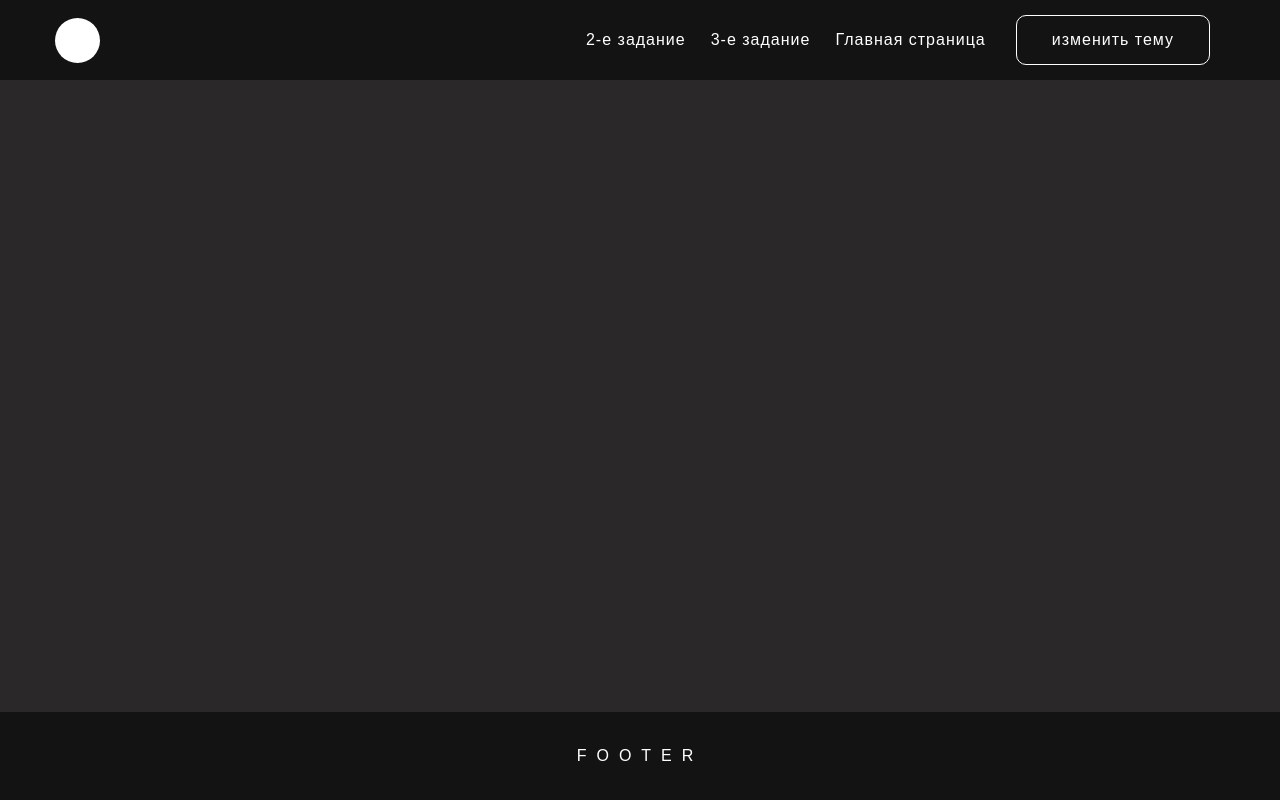
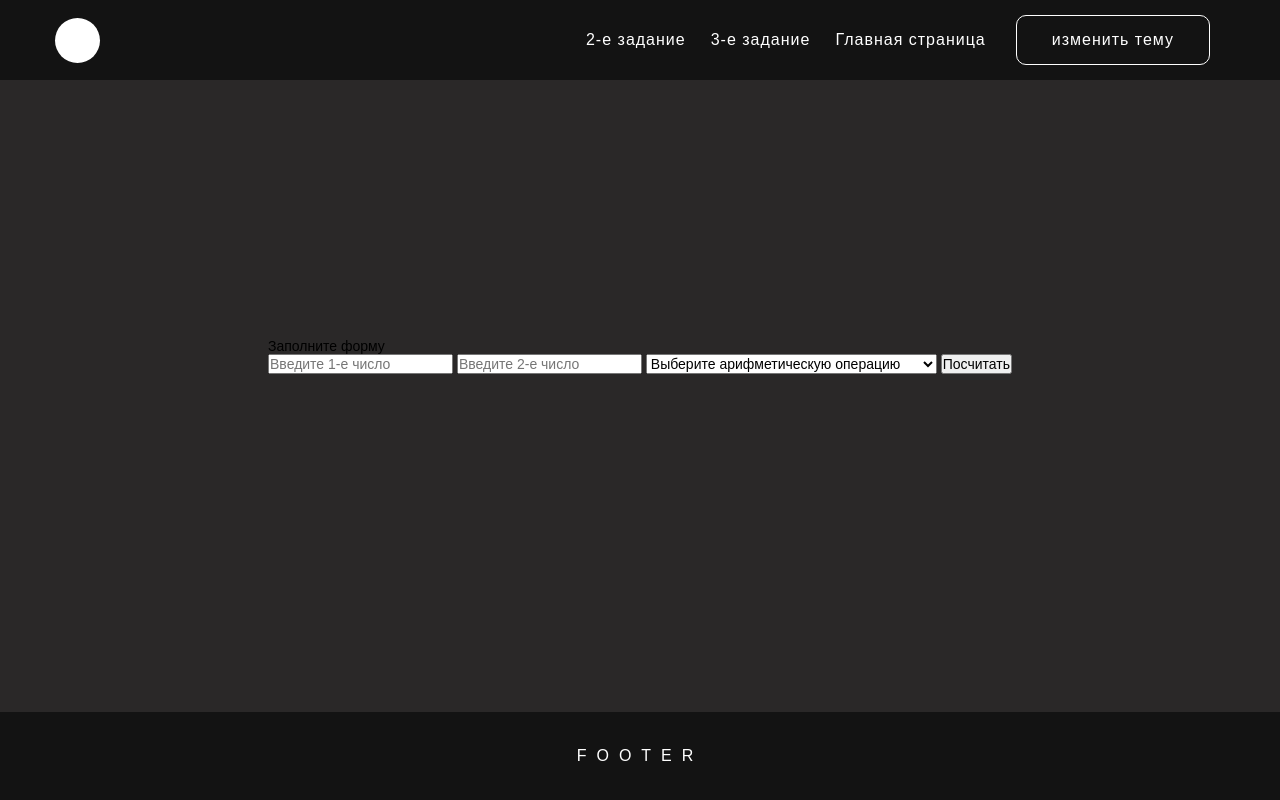
Before and after one commit to BogdanSEST2/-SEST-2-22-HW---6---JS-DOM, a plain HTML site: page all_pages/1st_task/1st_task.html in a window 1280 px wide. Drawn offline with Linux system fonts and the light colour scheme.

Commit message:
Составил HTML структуру для калькулятора

```diff
--- a/all_pages/1st_task/1st_task.html
+++ b/all_pages/1st_task/1st_task.html
@@ -30,6 +30,23 @@
             </div>
         </header>
         <main class="main">
+            <div class="main__form-container">
+                <h1 class="main__form-title">Заполните форму</h1>
+                <form action="post" class="main__form">
+                    <input type="number" placeholder="Введите 1-е число">
+                    <input type="number" placeholder="Введите 2-е число">
+                    <select name="country">
+                        <option value disabled selected>Выберите арифметическую операцию</option>
+                        <option>+ (Плюс)</option>
+                        <option>- (Минус)</option>
+                        <option>* (Умножить)</option>
+                        <option>/ (Разделить)</option>
+                        <option>% (Остаток от деления 1-го числа на 2-е)</option>
+                        <option>% (Остаток от деления 2-го числа на 1-е)</option>
+                    </select>
+                    <button type="submit" class="main__form-submit-button">Посчитать</button>
+                </form>
+            </div>
         </main>
         <footer class="footer">Footer</footer>
     </div>
```
